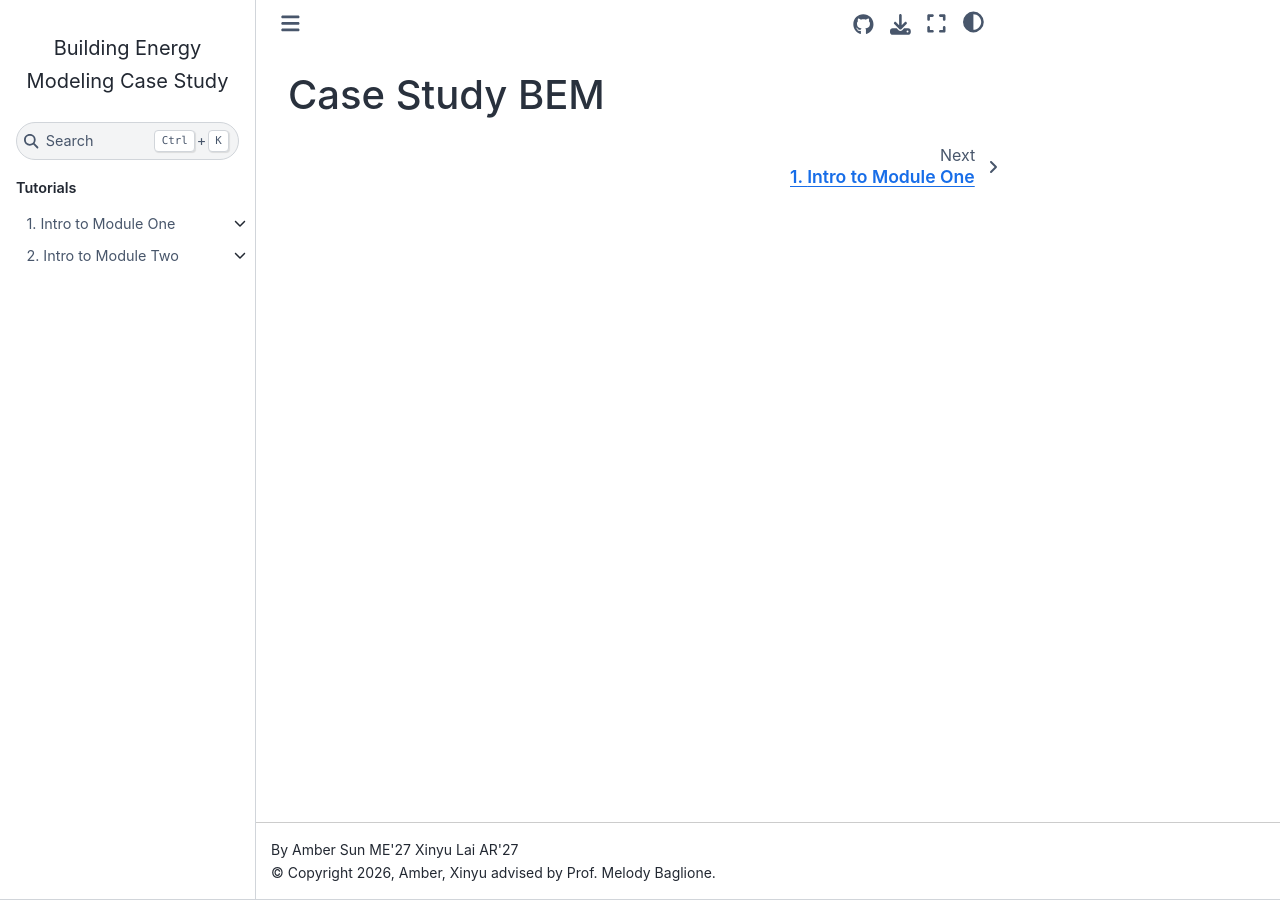
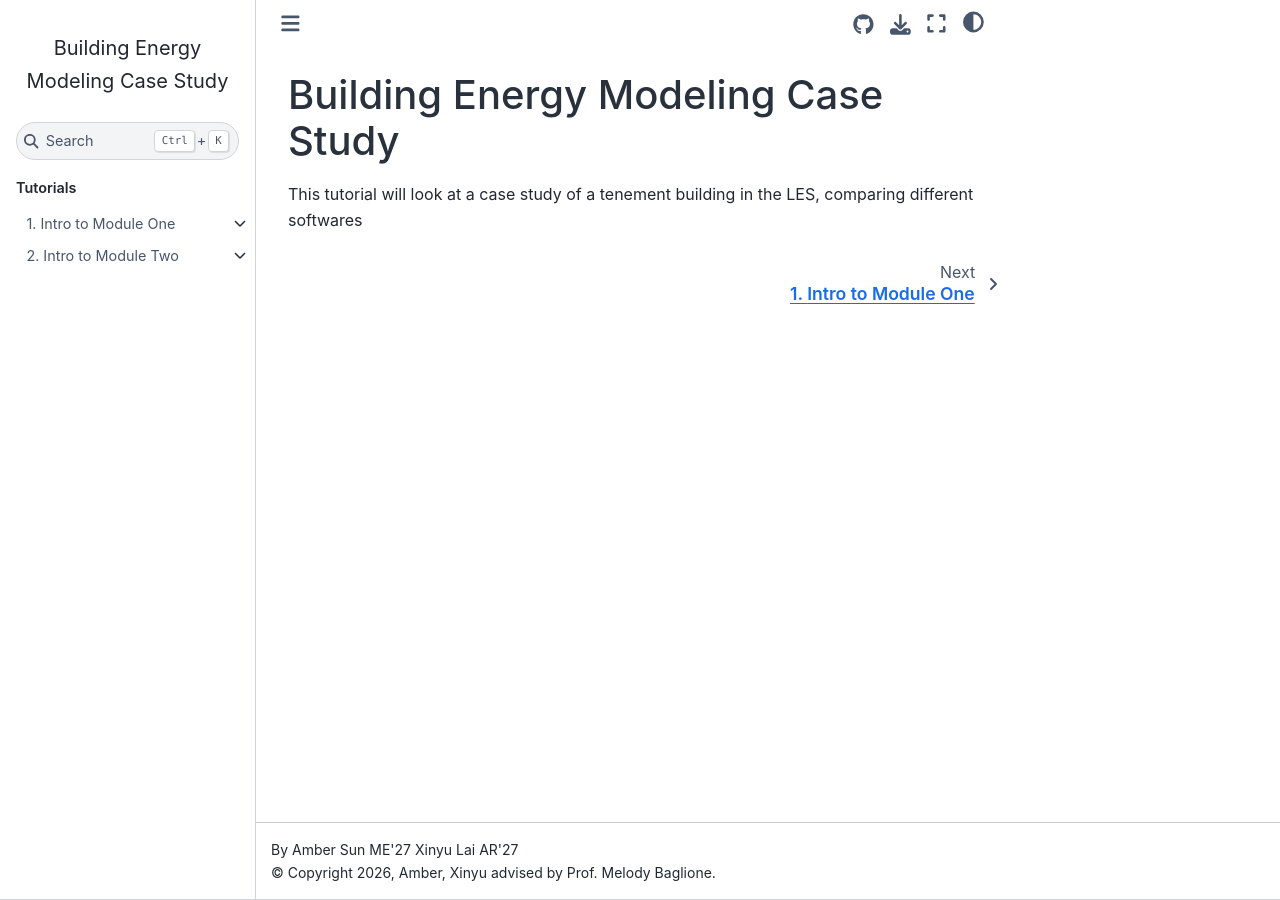
Before and after one commit to amber289/BEMcasestudy, a Jupyter Book: the page built from workshops/docs/intro.md, in a window 1280 px wide. Built offline with Jupyter Book 1.0.4 settings and Sphinx 7.4.7 and the Sphinx Book theme 1.1.4, drawn with Linux system fonts in a browser that asks for light colours.

Commit message:
Update intro.md

```diff
--- a/workshops/docs/intro.md
+++ b/workshops/docs/intro.md
@@ -1 +1,2 @@
-# Case Study BEM
+# Building Energy Modeling Case Study
+This tutorial will look at a case study of a tenement building in the LES, comparing different softwares
```
